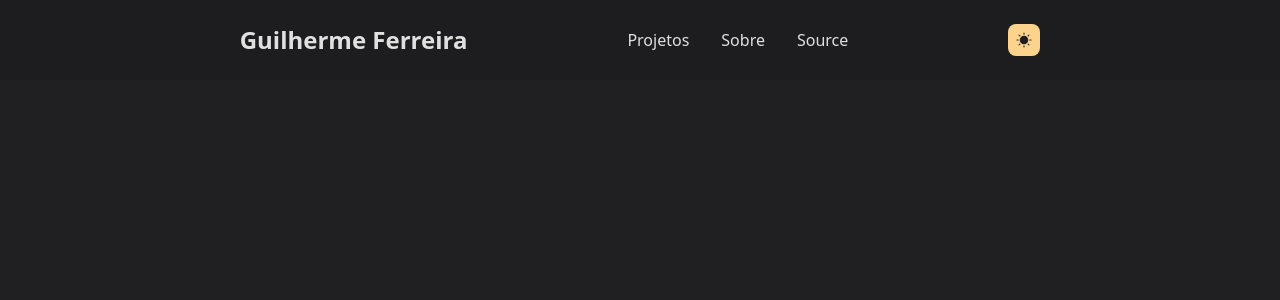
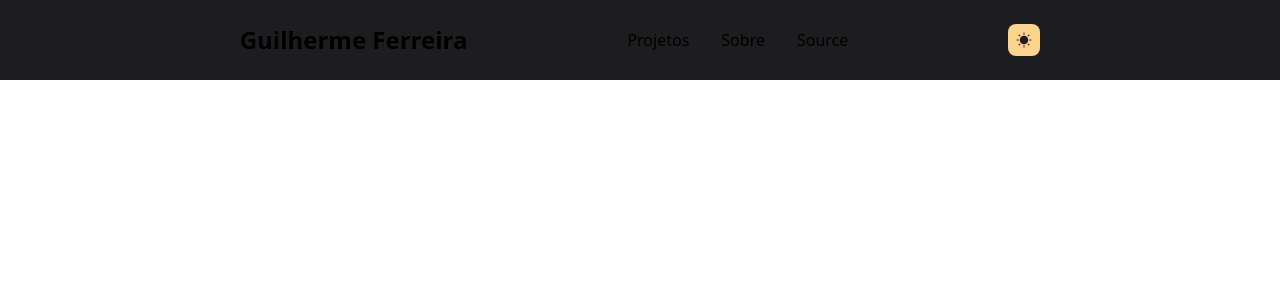
Before and after one commit to guibrbs/guilherme-ferreira, a Next.js app: page / in a window 1280 px wide. Shown: the top 300 px of the page. Built offline with nearby package versions, Linux system fonts and the light colour scheme.

Commit message:
:rocket: Adding light background color

```diff
--- a/styles/globals.css
+++ b/styles/globals.css
@@ -2,8 +2,12 @@
 @tailwind components;
 @tailwind utilities;
 
-body{
+.dark{
     @apply bg-[#202023] text-textLight-500;
+}
+
+.light {
+    @apply bg-[#F0E7DB] text-dark-500;
 }
 
 @layer base {
```
